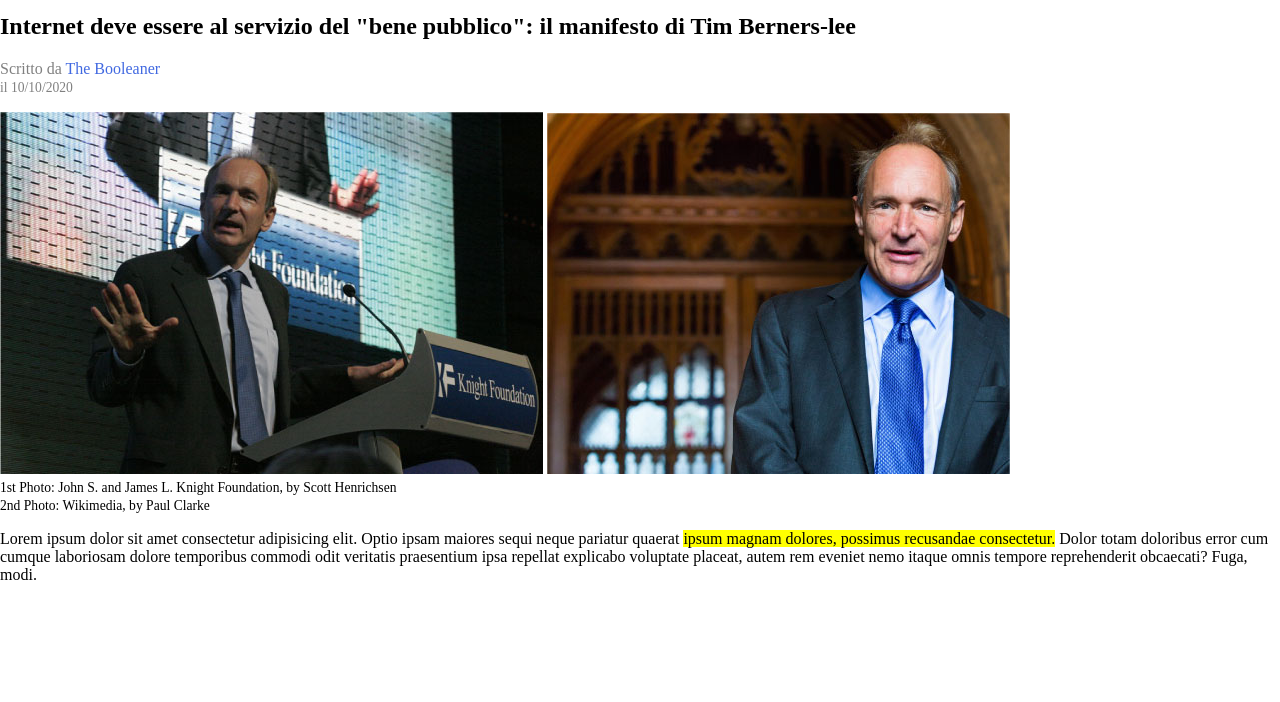
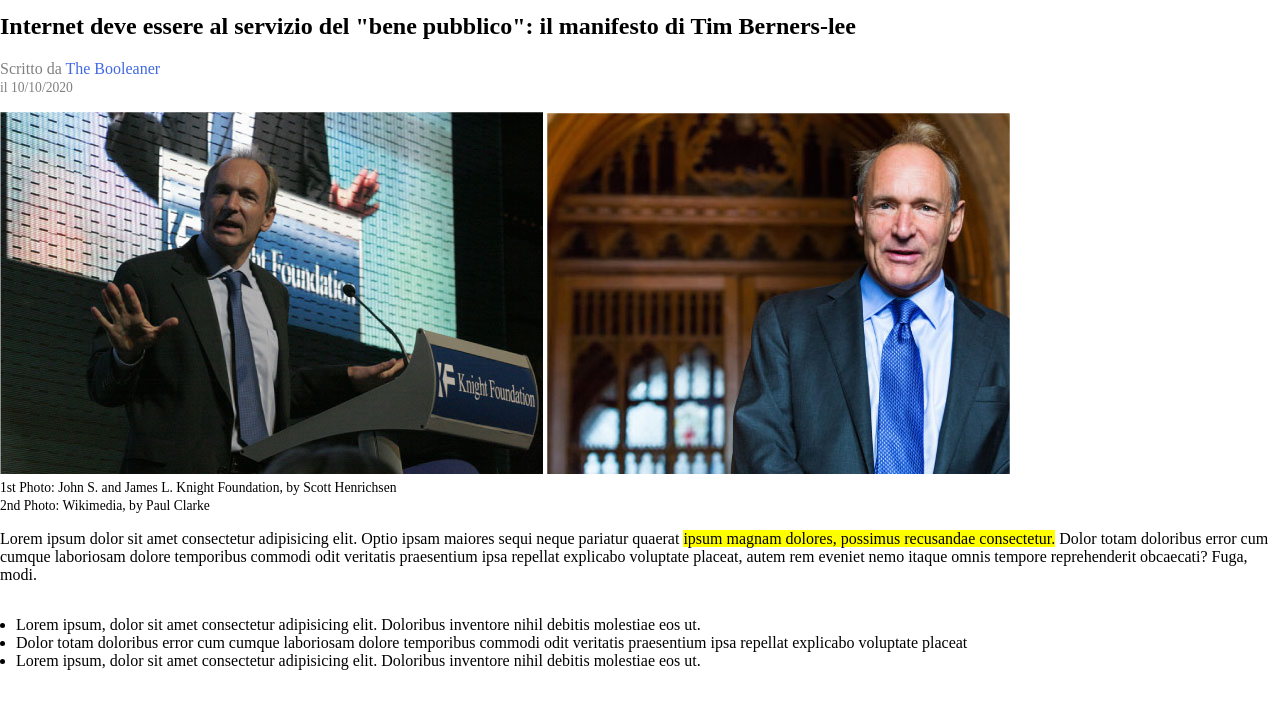
Before and after one commit to Moonatic89/html-css-booleaner, a plain HTML site: page index.html in a window 1280 px wide. Shown: the part 107-809 px from the top of the page. Drawn offline with Linux system fonts and the light colour scheme.

Commit message:
List Finished

```diff
--- a/css/style.css
+++ b/css/style.css
@@ -21,14 +21,18 @@ header {
     color: gray;
 }
 
-#text_blue{
+#text_blue {
     color: royalblue;
 }
 
-.small_text{
+.small_text {
     font-size: 0.85rem;
 }
 
-#highlight{
+#highlight {
     background-color: yellow;
 }
+
+#main_list {
+    padding: 16px;
+}
--- a/index.html
+++ b/index.html
@@ -50,8 +50,10 @@
             <section>
                 <p>
                     Lorem ipsum dolor sit amet consectetur adipisicing elit.
-                    Optio ipsam maiores sequi neque pariatur quaerat <span id="highlight"> ipsum
-                    magnam dolores, possimus recusandae consectetur.</span> Dolor totam
+                    Optio ipsam maiores sequi neque pariatur quaerat <span
+                        id="highlight"> ipsum
+                        magnam dolores, possimus recusandae consectetur.</span>
+                    Dolor totam
                     doloribus error cum cumque laboriosam dolore temporibus
                     commodi odit veritatis praesentium ipsa repellat explicabo
                     voluptate placeat, autem rem eveniet nemo itaque omnis
@@ -60,7 +62,26 @@
             </section>
             <!-- /main_text -->
 
-            <section></section>
+            <section>
+
+                <ul id="main_list">
+                    <li>
+                        Lorem ipsum, dolor sit amet consectetur adipisicing
+                        elit. Doloribus inventore nihil debitis molestiae eos
+                        ut.
+                    </li>
+                    <li>Dolor totam doloribus error cum cumque laboriosam dolore
+                        temporibus
+                        commodi odit veritatis praesentium ipsa repellat
+                        explicabo
+                        voluptate placeat</li>
+                    <li>Lorem ipsum, dolor sit amet consectetur adipisicing
+                        elit. Doloribus inventore nihil debitis molestiae eos
+                        ut.
+                    </li>
+                </ul>
+
+            </section>
             <!-- /list -->
 
             <section></section>
```
